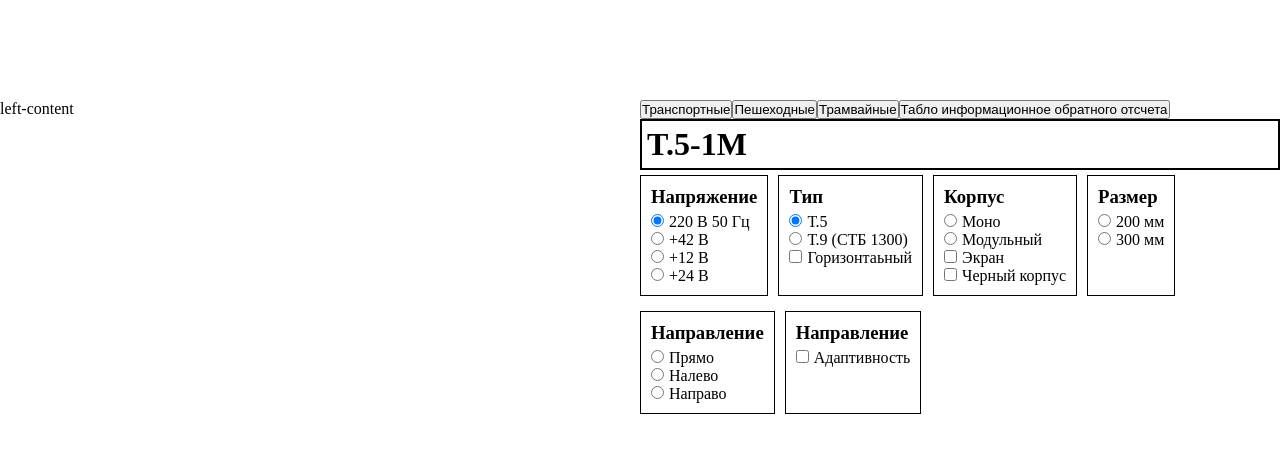
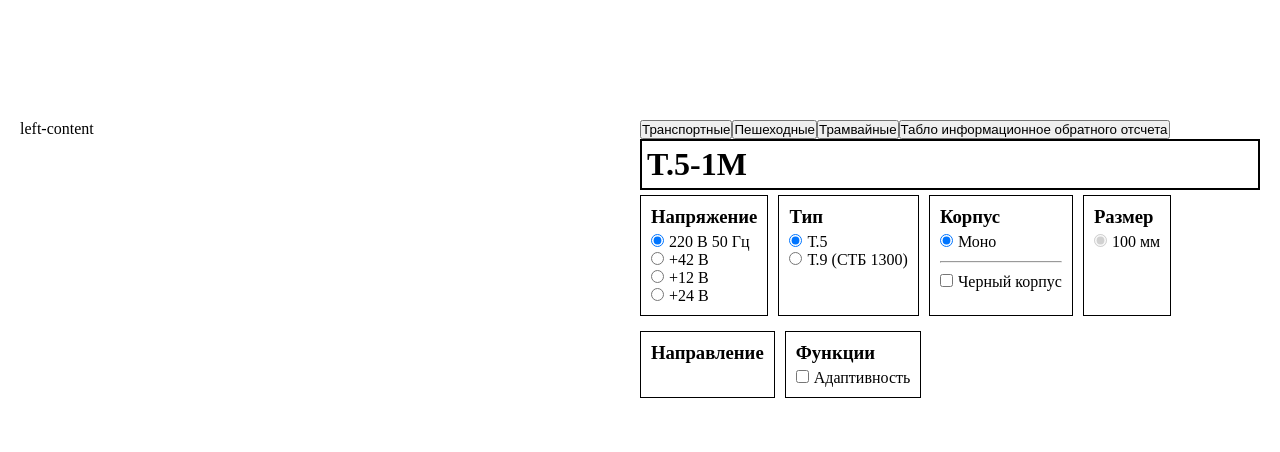
Before and after one commit to TimofeyKremko/Light_Calculator, a React (Create React App) app: page / in a window 1280 px wide. Both pictures are taken after a click on the button "Трамвайные". Shown: the top 452 px of the page. Built offline with nearby package versions, Linux system fonts and the light colour scheme.

Commit message:
3rd section radio ready

```diff
--- a/src/App.js
+++ b/src/App.js
@@ -13,7 +13,10 @@ function App() {
   const [size3, setSize3] = useState(1);
   const [body3, setBody3] = useState("");
   const [direction3, setDirection3] = useState("");
-  const [func3, setFunc3] = useState("");
+  const [adaptive3, setAdaptive3] = useState(false);
+  const [horizontal3, setHorizontal3] = useState(false);
+  const [blackBody3, setBlackBody3] = useState(false);
+  const [screen3, setScreen3] = useState(false);
 
   const [voltage4, setVoltage4] = useState("");
   const [color4, setColor4] = useState("");
@@ -556,7 +559,7 @@ function App() {
           <div className="pedestrian_tab">
             <div className="tab_title">
               <h1>
-                  T.{type3}-{size3}M{voltage3}
+                  T.{type3}{type3 === 9 ? `${horizontal3 ? ".г" : ""}${direction3}` : ""}-{size3}М{body3 === 3 || blackBody3 ? `(${body3}${blackBody3 ? "ч" : ""})` : ""}{type3 === 9 ? screen3 && "Э" : ""}{adaptive3 && "А"}{voltage3}
               </h1>
             </div>
             <div className="tab_content">
@@ -564,7 +567,7 @@ function App() {
                 <h3 className="item_header">Напряжение</h3>
                 <form action="" className="form">
                   <label>
-                    <input type="radio" name="voltage" onClick={() => setVoltage3("")}/>
+                    <input defaultChecked type="radio" name="voltage" onClick={() => setVoltage3("")}/>
                     220 В 50 Гц
                   </label>
                   <label>
@@ -585,36 +588,47 @@ function App() {
                 <h3 className="item_header">Тип</h3>
                 <form action="" className="form">
                   <label>
-                    <input type="radio" name="type" onClick={() => setType3(5)}/>
+                    <input defaultChecked type="radio" name="type" onClick={() => setType3(5)}/>
                     Т.5
                   </label>
                   <label>
-                    <input type="radio" name="type" onClick={() => setType3(9)}/>
+                    <input type="radio" name="type" onClick={() => {setType3(9); setHorizontal3(false); setSize3(1); setDirection3(""); setBody3(""); setScreen3(false)}}/>
                     Т.9 (СТБ 1300)
                   </label>
+                  {type3 === 9 ? (
+                    <>
+                    <hr/>
                       <label>
-                    <input type="checkbox" name="" />
+                        <input type="checkbox" name="" onClick={() => setHorizontal3(!horizontal3)}/>
                       Горизонтаьный
                       </label>
+                    </>
+                  ) : ""}
                 </form>
               </div>
               <div className="item">
                 <h3 className="item_header">Корпус</h3>
                 <form action="" className="form">
                   <label>
-                    <input type="radio" name="voltage" />
+                    <input defaultChecked type="radio" name="voltage" onClick={() => setBody3("")}/>
                     Моно
                   </label>
+                  {type3 === 9 ? (
+                    <>
                       <label>
-                    <input type="radio" name="voltage" />
+                        <input type="radio" name="voltage" onClick={() => setBody3(3)}/>
                         Модульный
                       </label>
+                      <hr/>
                       <label>
-                    <input type="checkbox" name="" />
+                        <input type="checkbox" name="" onClick={() => setScreen3(!screen3)}/>
                         Экран
                       </label>
+                    </>
+                  ) : ""}
+                  <hr/>
                   <label>
-                    <input type="checkbox" name="" />
+                    <input type="checkbox" name="" onClick={() => setBlackBody3(!blackBody3)}/>
                     Черный корпус
                   </label>
                 </form>
@@ -622,38 +636,52 @@ function App() {
               <div className="item">
                 <h3 className="item_header">Размер</h3>
                 <form action="" className="form">
+
+                  {type3 === 5 ? (
                     <label>
-                    <input type="radio" name="size" />
+                      <input checked disabled type="radio" name="size" onClick={() => setSize3(1)}/>
+                      100 мм
+                    </label>
+                  ) : (
+                    <>
+                    <label>
+                      <input defaultChecked type="radio" name="size" onClick={() => setSize3(1)}/>
                       200 мм
                     </label>
                     <label>
-                    <input type="radio" name="size" />
+                      <input type="radio" name="size" onClick={() => setSize3(2)}/>
                       300 мм
                     </label>
+                    </>
+                  )}
                 </form>
               </div>
               <div className="item">
                 <h3 className="item_header">Направление</h3>
                 <form action="" className="form">
+                  {type3 === 9 ? (
+                    <>
                       <label>
-                    <input type="radio" name="direction" />
+                        <input defaultChecked type="radio" name="direction" onClick={()=> setDirection3("")}/>
                         Прямо
                       </label>
                       <label>
-                    <input type="radio" name="direction" />
+                        <input type="radio" name="direction" onClick={()=> setDirection3("л")}/>
                         Налево
                       </label>
                       <label>
-                    <input type="radio" name="direction" />
+                        <input type="radio" name="direction" onClick={()=> setDirection3("п")}/>
                         Направо
                       </label>
+                    </>
+                  ) : ""}
                 </form>
               </div>
               <div className="item">
-                <h3 className="item_header">Направление</h3>
+                <h3 className="item_header">Функции</h3>
                 <form action="" className="form">
                   <label>
-                    <input type="checkbox" name="" />
+                    <input type="checkbox" name="" onClick={() => setAdaptive3(!adaptive3)}/>
                     Адаптивность
                   </label>
                 </form>
--- a/src/index.css
+++ b/src/index.css
@@ -64,3 +64,7 @@ hr {
 input {
   margin-right: 5px;
 }
+
+#root {
+  padding: 20px;
+}
```
Lines whose indentation alone changed are shown as unchanged.
